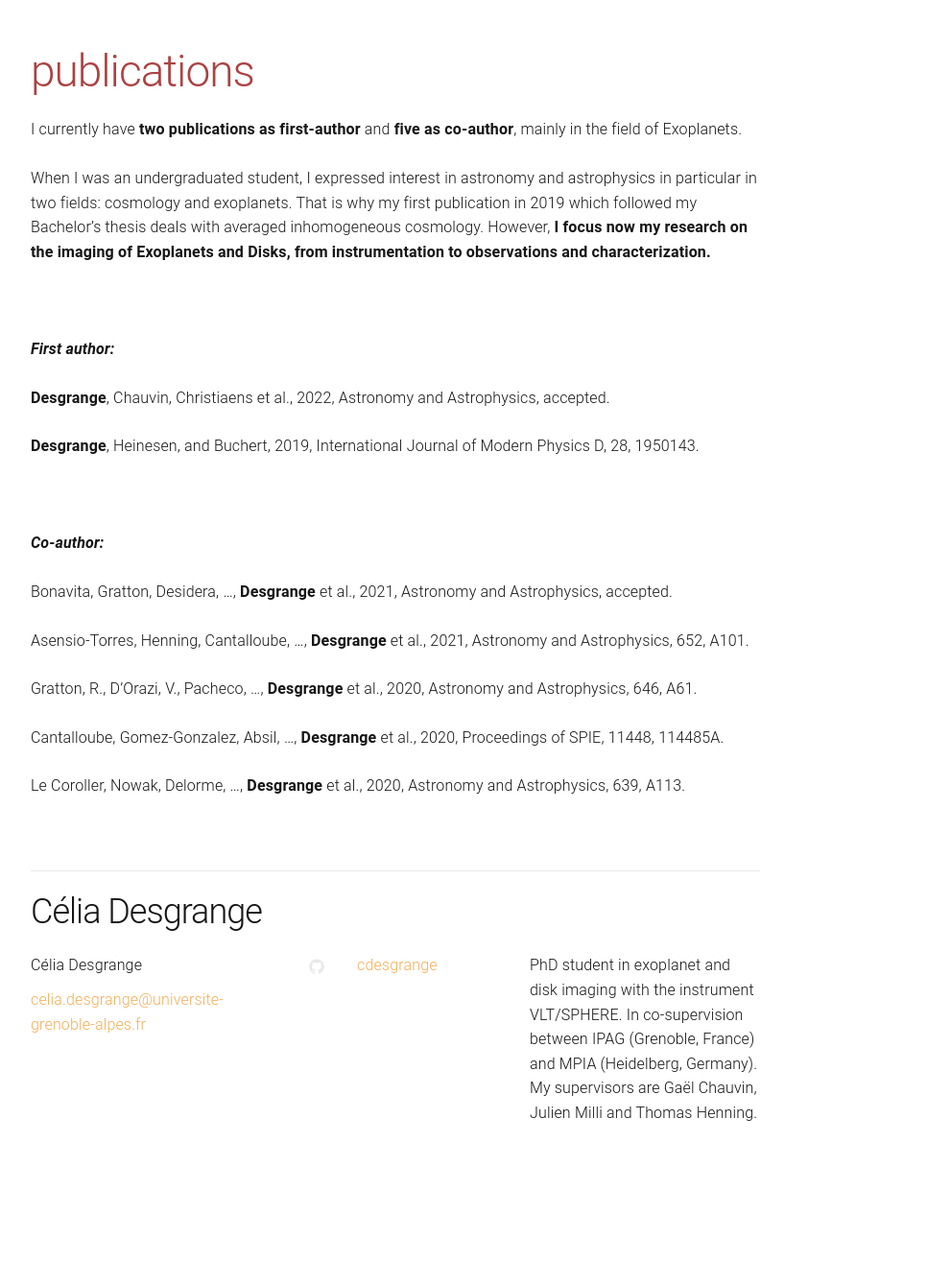
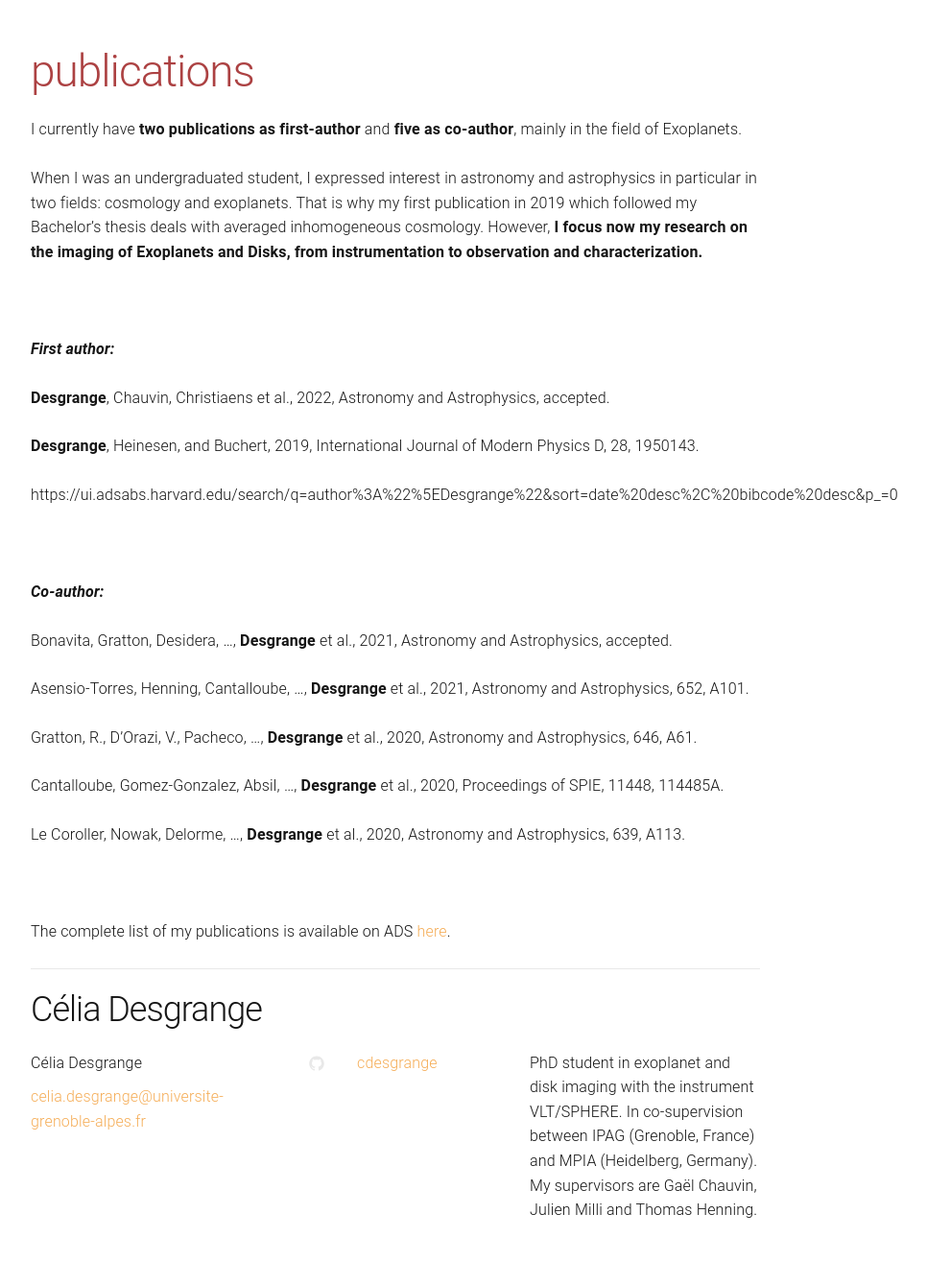
Before and after one commit to cdesgrange/cdesgrange.github.io, a Jekyll site: the page built from publications.md, in a window 1280 px wide. Shown: the part 199-1538 px from the top of the page at 96% size, without its empty margins (228-1194 px from the left). Built offline with Jekyll 4.4.1, drawn with Linux system fonts in a browser that asks for light colours; before the commit the page ends 1437 px from its top, so only the background shows below that.

Commit message:
added link to ADS

```diff
--- a/publications.md
+++ b/publications.md
@@ -6,7 +6,7 @@ permalink: /publications/
 
 I currently have <b>two publications as first-author</b> and <b>five as co-author</b>, mainly in the field of Exoplanets.
 
-When I was an undergraduated student, I expressed interest in astronomy and astrophysics in particular in two fields: cosmology and exoplanets. That is why my first publication in 2019 which followed my Bachelor's thesis deals with averaged inhomogeneous cosmology. However, <b>I focus now my research on the imaging of Exoplanets and Disks, from instrumentation to observations and characterization.</b>
+When I was an undergraduated student, I expressed interest in astronomy and astrophysics in particular in two fields: cosmology and exoplanets. That is why my first publication in 2019 which followed my Bachelor's thesis deals with averaged inhomogeneous cosmology. However, <b>I focus now my research on the imaging of Exoplanets and Disks, from instrumentation to observation and characterization.</b>
 
 <br>
 
@@ -15,6 +15,8 @@ When I was an undergraduated student, I expressed interest in astronomy and astr
   <b>Desgrange</b>, Chauvin, Christiaens et al., 2022, Astronomy and Astrophysics, accepted.
 
   <b>Desgrange</b>, Heinesen, and Buchert, 2019, International Journal of Modern Physics D, 28, 1950143.
+
+  https://ui.adsabs.harvard.edu/search/q=author%3A%22%5EDesgrange%22&sort=date%20desc%2C%20bibcode%20desc&p_=0
 
 <br>
 
@@ -31,3 +33,5 @@ When I was an undergraduated student, I expressed interest in astronomy and astr
   Le Coroller, Nowak, Delorme, ..., <b>Desgrange</b>  et al., 2020, Astronomy and Astrophysics, 639, A113.
 
 <br>
+
+The complete list of my publications is available on ADS <a href="https://ui.adsabs.harvard.edu/search/filter_author_facet_hier_fq_author=AND&filter_author_facet_hier_fq_author=author_facet_hier%3A%220%2FDesgrange%2C%20C%22&filter_database_fq_database=AND&filter_database_fq_database=database%3A%22astronomy%22&fq=%7B!type%3Daqp%20v%3D%24fq_author%7D&fq=%7B!type%3Daqp%20v%3D%24fq_database%7D&fq_author=(author_facet_hier%3A%220%2FDesgrange%2C%20C%22)&fq_database=(database%3A%22astronomy%22)&q=author%3A%22Desgrange%2C%20C%22&sort=date%20desc%2C%20bibcode%20desc&p_=0">here</a>.
```
